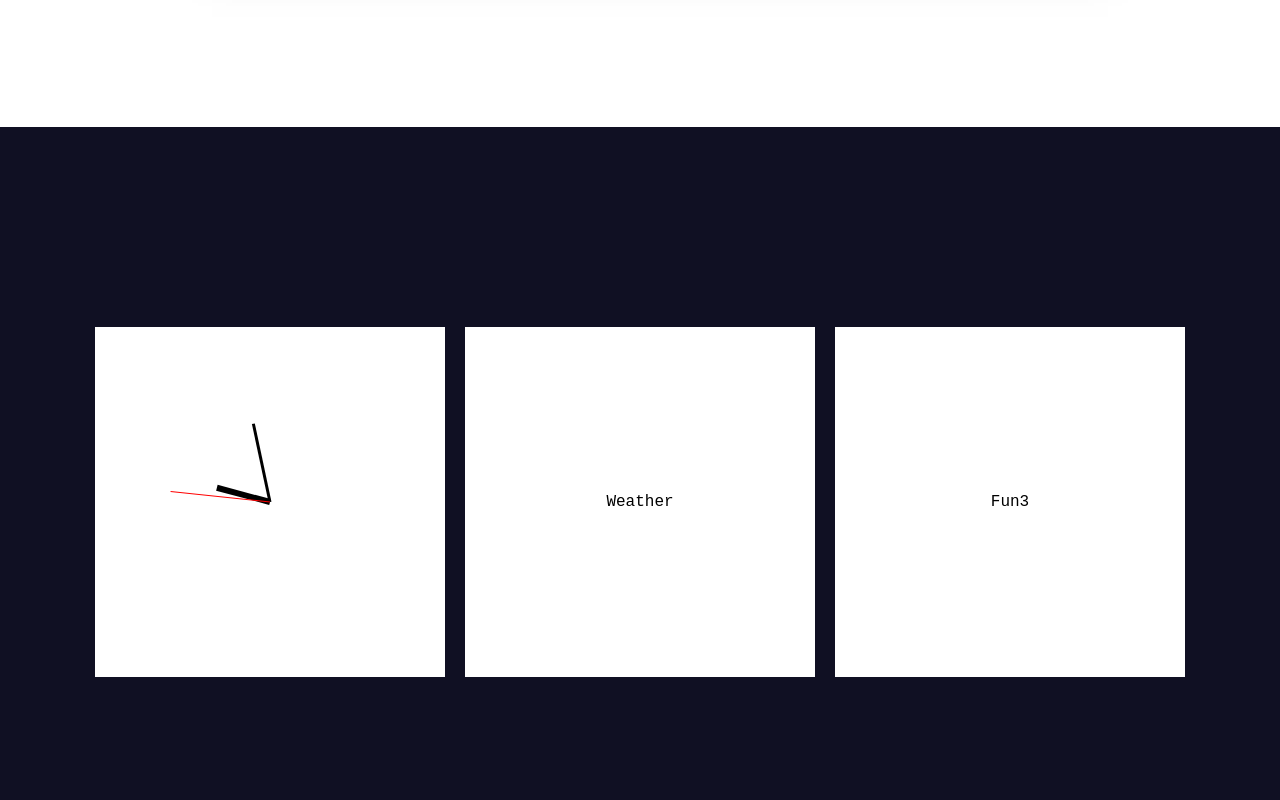
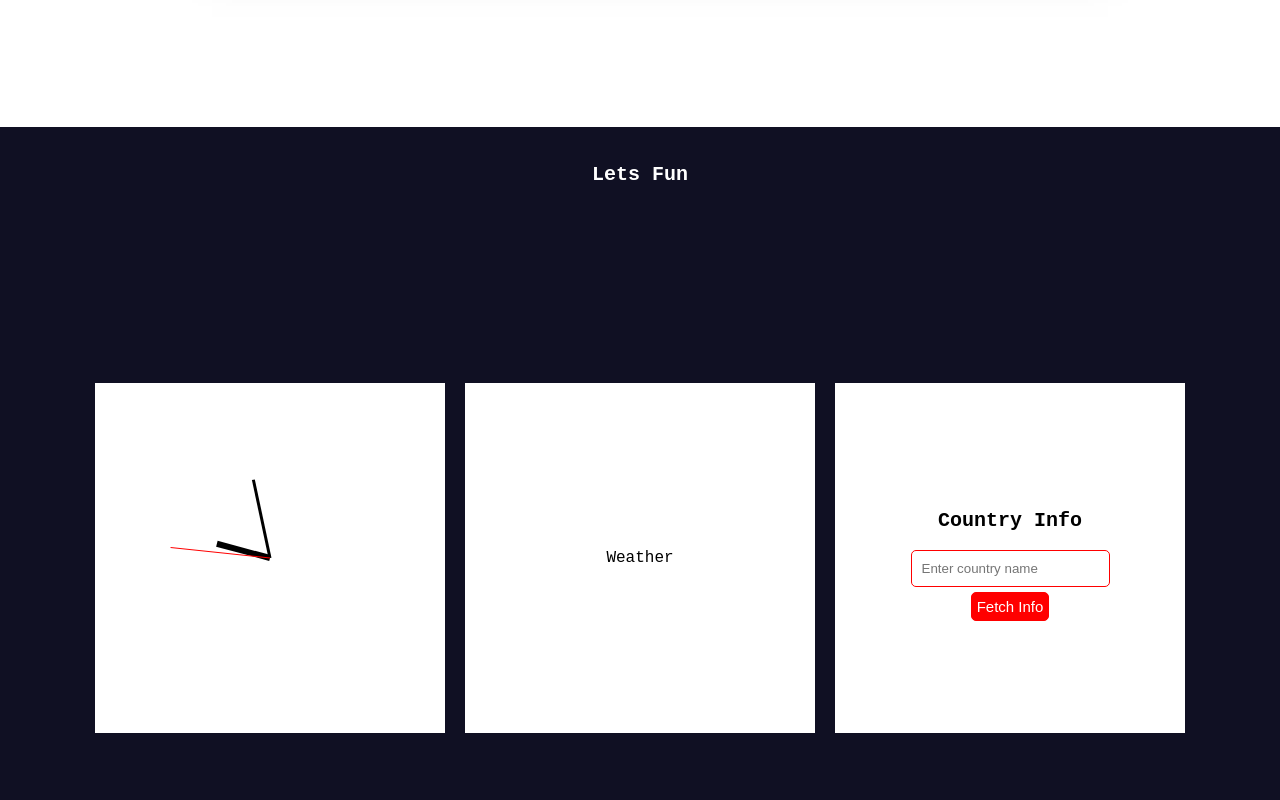
Before and after one commit to irakliTSKH/portfolio, a React (Vite) app: page / in a window 1280 px wide. Shown: the part 3420-4220 px from the top of the page. Built offline with nearby package versions, Linux system fonts and the light colour scheme; no server answers.

Commit message:
add new CountryInfoComponent component

```diff
--- /dev/null
+++ b/src/components/Skills/FunProjects/CountryInfoComponent/Country.styled.ts
@@ -0,0 +1,76 @@
+import styled from "styled-components";
+
+export const Container = styled.div`
+  display: flex;
+  flex-direction: column;
+  align-items: center;
+  justify-content: center;
+  gap: 5px;
+
+  h1 {
+    font-size: 12px;
+  }
+
+  div {
+    display: flex;
+    flex-direction: column;
+    align-items: center;
+    justify-content: center;
+    h2 {
+      font-size: 10px;
+    }
+    h3 {
+      font-size: 8px;
+    }
+    img {
+      width: 70px;
+      height: 50px;
+    }
+  }
+
+  input {
+    padding: 5px;
+    border: 1px solid red;
+    border-radius: 5px;
+  }
+  button {
+    padding: 5px;
+    background-color: red;
+    color: white;
+    font-size: 10px;
+    border: 1px solid red;
+    border-radius: 5px;
+    cursor: pointer;
+    transition: 0.5s ease;
+    &:hover {
+      background-color: white;
+      color: red;
+    }
+  }
+
+  @media screen and (min-width: 720px) {
+    h1 {
+      font-size: 20px;
+    }
+
+    div {
+      h2 {
+        font-size: 15px;
+      }
+      h3 {
+        font-size: 10px;
+      }
+      img {
+        width: 100px;
+        height: 70px;
+      }
+    }
+
+    input {
+      padding: 10px;
+    }
+    button {
+      font-size: 15px;
+    }
+  }
+`;
--- /dev/null
+++ b/src/components/Skills/FunProjects/CountryInfoComponent/CountryInfoComponent.tsx
@@ -0,0 +1,58 @@
+import { useState } from "react";
+import axios from "axios";
+import { CountryInfo } from "../../../../types/types";
+import { Container } from "./Country.styled";
+
+const CountryFlagComponent: React.FC = () => {
+  const [countryName, setCountryName] = useState<string>("");
+  const [infos, setInfos] = useState<CountryInfo | null>(null);
+
+  const handleInputChange = (e: React.ChangeEvent<HTMLInputElement>) => {
+    setCountryName(e.target.value);
+  };
+
+  const fetchFlag = () => {
+    axios
+      .get<CountryInfo[]>(`https://restcountries.com/v2/name/${countryName}`)
+      .then((response) => {
+        if (response.data && response.data.length > 0) {
+          if (
+            countryName.toLocaleLowerCase ===
+            response.data[0].name.toLocaleLowerCase
+          ) {
+            setInfos(response.data[0]);
+          }
+          setCountryName("");
+        } else {
+          setInfos(null);
+        }
+      })
+      .catch((error) => {
+        console.error("Error fetching data:", error);
+      });
+  };
+
+  return (
+    <Container>
+      <h1>Country Info</h1>
+      {infos ? (
+        <div>
+          <h2>{infos.name}</h2>
+          <h3>Capital: {infos.capital}</h3>
+          <h3>Population: {infos.population}</h3>
+          <img src={infos.flag} alt={`${infos.name} Flag`} />
+        </div>
+      ) : null}
+
+      <input
+        type="text"
+        placeholder="Enter country name"
+        value={countryName}
+        onChange={handleInputChange}
+      />
+      <button onClick={fetchFlag}>Fetch Info</button>
+    </Container>
+  );
+};
+
+export default CountryFlagComponent;
--- a/src/components/Skills/FunProjects/Fun3/Fun3.tsx
+++ /dev/null
@@ -1,8 +0,0 @@
-
-const Fun3 = () => {
-  return (
-    <div>Fun3</div>
-  )
-}
-
-export default Fun3
--- a/src/components/Skills/Skills.styled.ts
+++ b/src/components/Skills/Skills.styled.ts
@@ -1,5 +1,38 @@
-import styled from "styled-components";
+import styled, { keyframes } from "styled-components";
 
+
+// const animate = keyframes`
+//     0% {
+//         transform: rotate(-50deg);
+//     }
+//     25% {
+//         transform: rotate(0);
+//     }
+//     50% {
+//         transform: rotate(50deg);
+//     }
+//     75% {
+//         transform: rotate(0);
+//     }
+//     100% {
+//         transform: rotate(-50deg);
+//     }
+
+// `
+
+
+export const LetsFun = styled.div`
+    position: relative;
+    top: 20px;
+
+    h2 {
+        font-size: 20px;
+        color: white;
+
+    }
+
+
+`
 export const SkillsStyled = styled.div`
     padding: 200px  50px;
     gap: 20px;
--- a/src/components/Skills/Skills.tsx
+++ b/src/components/Skills/Skills.tsx
@@ -1,21 +1,26 @@
-import { SkillsStyled, SkillDiv } from "./Skills.styled"
+import { SkillsStyled, SkillDiv, LetsFun } from "./Skills.styled";
 import { forwardRef } from "react";
 import Clock from "./FunProjects/Clock/Clock";
 import Weather from "./FunProjects/Weather/Weather";
-import Fun3 from "./FunProjects/Fun3/Fun3";
+import CountryInfoComponent from "./FunProjects/CountryInfoComponent/CountryInfoComponent";
 
-const arr = [Clock, Weather, Fun3]
+const arr = [Clock, Weather, CountryInfoComponent];
 
-const Skills = forwardRef((_, ref: any)  => {
+const Skills = forwardRef((_, ref: any) => {
   return (
-    <SkillsStyled ref={ref}>
-        {arr.map((MiniProj, index) =>
-        (<SkillDiv key={index} >
-          <MiniProj />
-        </SkillDiv>))}
-
-    </SkillsStyled>
-  )
-})
+    <>
+      <LetsFun>
+        <h2>Lets Fun</h2>
+      </LetsFun>
+      <SkillsStyled ref={ref}>
+        {arr.map((MiniProj, index) => (
+          <SkillDiv key={index}>
+            <MiniProj />
+          </SkillDiv>
+        ))}
+      </SkillsStyled>
+    </>
+  );
+});
 
 export default Skills;
```
Also changed, not shown: src/types/types.ts (+7 -0 lines).
